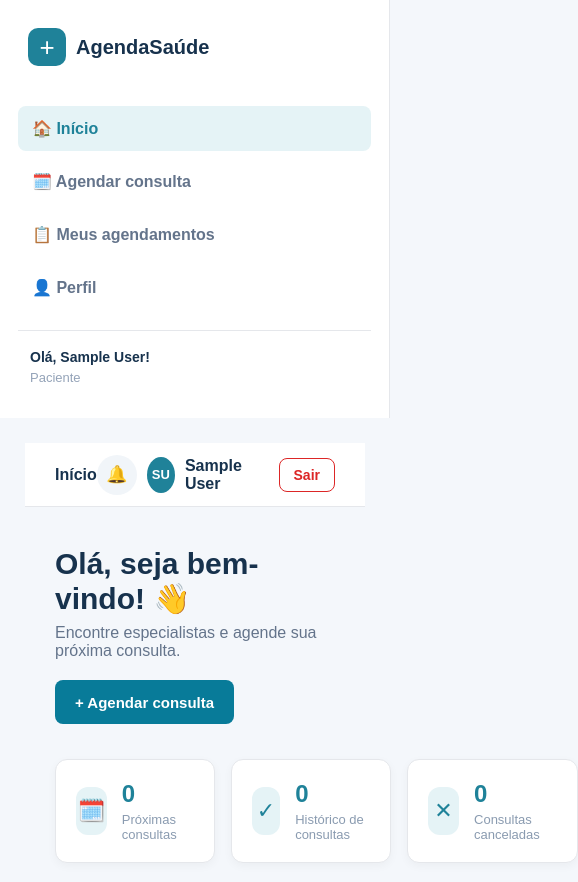
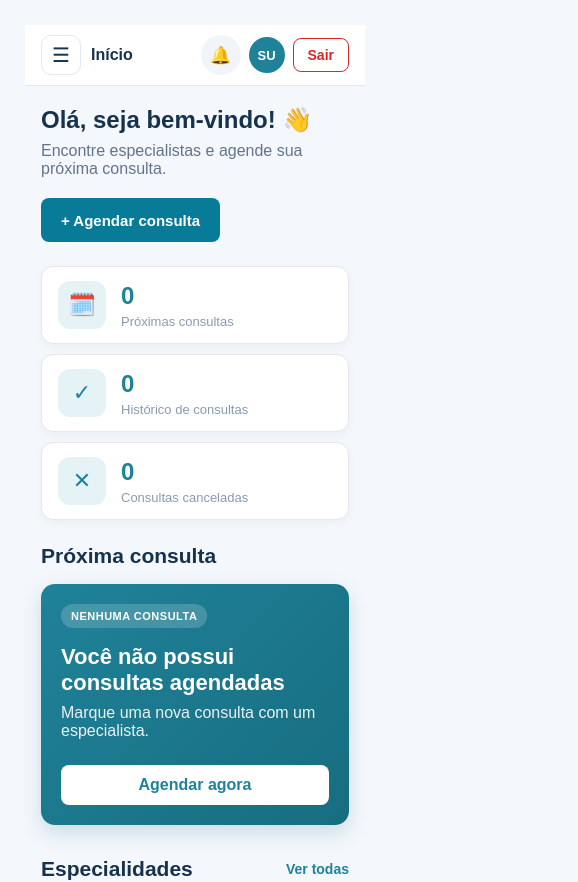
Before and after one commit to Art455hur/sistemas_agendamento_consultas_medicas, a Next.js app: page /dashboard in a window 390 px wide. Shown: the top 882 px of the page, 578 px wide, since content can reach past the window. Built offline with nearby package versions, Linux system fonts and the light colour scheme; sample sign-in values are in the browser's storage.

Commit message:
fix: menu lateral e layout no celular, voltar ao inicio e mensagens de confirmacao

```diff
--- a/src/app/administracao/page.module.css
+++ b/src/app/administracao/page.module.css
@@ -169,3 +169,5 @@
 .patientFoot { margin-top: 16px; padding-top: 14px; border-top: 1px solid #e8edf1; color: #718699; font-size: 12px; }
 @media (max-width: 1050px) { .patientForm { grid-template-columns: repeat(2, minmax(0,1fr)); } }
 @media (max-width: 700px) { .patientHeader, .patientFoot { align-items: flex-start; flex-direction: column; } .patientForm { grid-template-columns: 1fr; } }
+/* Celular: nenhum bloco do painel pode passar da largura da tela; a navegação rola dentro da própria linha. */
+@media (max-width: 700px) { .sidebar, .main, .navigation { min-width: 0; max-width: 100%; } .topbar { flex-wrap: wrap; gap: 10px; padding: 10px 16px; } .breadcrumb { min-width: 0; } .sectionHeading { flex-wrap: wrap; } .sectionHeading > span { white-space: normal; } }
--- a/src/app/confirmacao/page.js
+++ b/src/app/confirmacao/page.js
@@ -96,7 +96,7 @@ export default function Confirmacao() {
                 </Link>
 
                 <Link
-                  href="/"
+                  href="/dashboard"
                   className="confirmation-secondary"
                 >
                   Voltar ao início
@@ -125,7 +125,7 @@ export default function Confirmacao() {
                 </Link>
 
                 <Link
-                  href="/"
+                  href="/dashboard"
                   className="confirmation-secondary"
                 >
                   Voltar ao início
--- a/src/app/globals.css
+++ b/src/app/globals.css
@@ -3119,3 +3119,155 @@ html {
   outline-offset: 3px;
   scroll-margin-top: 24px;
 }
+
+/* =========================
+   ÁREA DO PACIENTE NO CELULAR
+   O menu lateral vira uma aba aberta pelo botão ☰, a barra superior
+   não tem altura fixa e os cartões ocupam a largura da tela.
+   ========================= */
+
+.topbar-start {
+  display: flex;
+  align-items: center;
+  gap: 10px;
+  min-width: 0;
+}
+
+.menu-toggle,
+.sidebar-close,
+.sidebar-backdrop {
+  display: none;
+}
+
+@media (max-width: 700px) {
+  .dashboard .sidebar {
+    position: fixed;
+    top: 0;
+    bottom: 0;
+    left: 0;
+    z-index: 1100;
+    width: min(280px, 84vw);
+    height: 100vh;
+    min-height: 0;
+    padding: 20px 16px;
+    overflow-y: auto;
+    border-right: 1px solid #e5e7eb;
+    box-shadow: 8px 0 30px rgba(15, 23, 42, 0.18);
+    transform: translateX(-100%);
+    visibility: hidden;
+    transition: transform 0.2s ease, visibility 0.2s;
+  }
+
+  .dashboard.menu-open .sidebar {
+    transform: none;
+    visibility: visible;
+  }
+
+  .dashboard .sidebar-logo {
+    margin-bottom: 24px;
+    padding: 0 4px;
+  }
+
+  .sidebar-close {
+    display: inline-flex;
+    align-items: center;
+    justify-content: center;
+    width: 36px;
+    height: 36px;
+    margin-left: auto;
+    border: none;
+    border-radius: 8px;
+    background: #f1f5f9;
+    color: #17324d;
+    font-size: 22px;
+    cursor: pointer;
+  }
+
+  .sidebar-backdrop {
+    display: block;
+    position: fixed;
+    inset: 0;
+    z-index: 1050;
+    border: none;
+    background: rgba(15, 23, 42, 0.45);
+    cursor: pointer;
+  }
+
+  .menu-toggle {
+    display: inline-flex;
+    align-items: center;
+    justify-content: center;
+    flex-shrink: 0;
+    width: 40px;
+    height: 40px;
+    border: 1px solid #e2e8f0;
+    border-radius: 10px;
+    background: #ffffff;
+    color: #17324d;
+    font-size: 20px;
+    cursor: pointer;
+  }
+
+  .dashboard-content > .topbar {
+    height: auto;
+    min-height: 60px;
+    gap: 10px;
+    margin-bottom: 8px;
+    padding: 10px 16px;
+  }
+
+  .dashboard-content > .topbar .topbar-title {
+    min-width: 0;
+    overflow: hidden;
+    text-overflow: ellipsis;
+    white-space: nowrap;
+  }
+
+  .dashboard-content > .topbar .topbar-user {
+    flex-shrink: 0;
+    gap: 8px;
+  }
+
+  .dashboard-content > .topbar .topbar-user > strong {
+    display: none;
+  }
+
+  .dashboard-content > .topbar .logout-button {
+    margin-left: 0;
+  }
+
+  .dashboard-header,
+  .dashboard-section,
+  .summary-cards {
+    max-width: calc(100% - 32px);
+  }
+
+  .dashboard-header {
+    margin-top: 20px;
+    margin-bottom: 24px;
+  }
+
+  .dashboard-header h1 {
+    font-size: 24px;
+  }
+
+  .summary-cards {
+    grid-template-columns: 1fr;
+    gap: 10px;
+  }
+
+  .summary-card {
+    padding: 14px 16px;
+  }
+
+  .appointment-card {
+    flex-direction: column;
+    align-items: stretch;
+    gap: 18px;
+    padding: 20px;
+  }
+
+  .appointment-card a {
+    text-align: center;
+  }
+}
--- a/src/app/login/page.js
+++ b/src/app/login/page.js
@@ -48,7 +48,11 @@ export default function Login() {
       setMessageType("error");
     }
     if (parameters.get("erro") === "confirmacao") {
-      setMessage("O link não pôde ser confirmado. Solicite um novo e-mail e tente novamente.");
+      setMessage("Não foi possível concluir a confirmação neste navegador. Se você abriu o link do e-mail, sua conta pode já estar confirmada: tente entrar com seu e-mail e senha. Se não conseguir, solicite um novo e-mail de confirmação.");
+      setMessageType("info");
+    }
+    if (parameters.get("erro") === "recuperacao") {
+      setMessage("O link de redefinição de senha não pôde ser aberto neste navegador. Abra o link no mesmo navegador em que fez o pedido ou clique em \"Esqueci minha senha\" para receber um novo.");
       setMessageType("error");
     }
   }, []);
--- a/src/components/layout/PatientShell.js
+++ b/src/components/layout/PatientShell.js
@@ -1,6 +1,7 @@
 "use client";
 
 import Link from "next/link";
+import { useEffect, useState } from "react";
 import UserMenu, { SidebarUser } from "../navigation/UserMenu.js";
 
 const navigation = [
@@ -11,13 +12,33 @@ const navigation = [
 ];
 
 // A página informa a seleção e o título; consultas e formulários ficam nos módulos.
+// No celular, o menu lateral vira uma aba aberta pelo botão ☰ da barra superior.
 export default function PatientShell({ title, activePath, homeHref = "/dashboard", children }) {
+  const [menuOpen, setMenuOpen] = useState(false);
+
+  useEffect(() => {
+    if (!menuOpen) return undefined;
+    function closeOnEscape(event) {
+      if (event.key === "Escape") setMenuOpen(false);
+    }
+    window.addEventListener("keydown", closeOnEscape);
+    return () => window.removeEventListener("keydown", closeOnEscape);
+  }, [menuOpen]);
+
   return (
-    <div className="dashboard">
-      <aside className="sidebar">
+    <div className={menuOpen ? "dashboard menu-open" : "dashboard"}>
+      <aside id="patient-menu" className="sidebar">
         <div className="sidebar-logo">
           <span>+</span>
           <strong>AgendaSaúde</strong>
+          <button
+            type="button"
+            className="sidebar-close"
+            aria-label="Fechar menu"
+            onClick={() => setMenuOpen(false)}
+          >
+            ×
+          </button>
         </div>
         <nav className="sidebar-menu" aria-label="Menu do paciente">
           {navigation.map(({ href, label }) => (
@@ -26,6 +47,7 @@ export default function PatientShell({ title, activePath, homeHref = "/dashboard
               href={href === "/dashboard" ? homeHref : href}
               className={activePath === href ? "active" : undefined}
               aria-current={activePath === href ? "page" : undefined}
+              onClick={() => setMenuOpen(false)}
             >
               {label}
             </Link>
@@ -33,9 +55,29 @@ export default function PatientShell({ title, activePath, homeHref = "/dashboard
         </nav>
         <SidebarUser />
       </aside>
+      {menuOpen && (
+        <button
+          type="button"
+          className="sidebar-backdrop"
+          aria-label="Fechar menu"
+          onClick={() => setMenuOpen(false)}
+        />
+      )}
       <main className="dashboard-content">
         <header className="topbar">
-          <div className="topbar-title">{title}</div>
+          <div className="topbar-start">
+            <button
+              type="button"
+              className="menu-toggle"
+              aria-label="Abrir menu"
+              aria-controls="patient-menu"
+              aria-expanded={menuOpen}
+              onClick={() => setMenuOpen(true)}
+            >
+              ☰
+            </button>
+            <div className="topbar-title">{title}</div>
+          </div>
           <UserMenu />
         </header>
         {children}
```
Also changed, not shown: src/app/auth/callback/route.js (+7 -3 lines).
